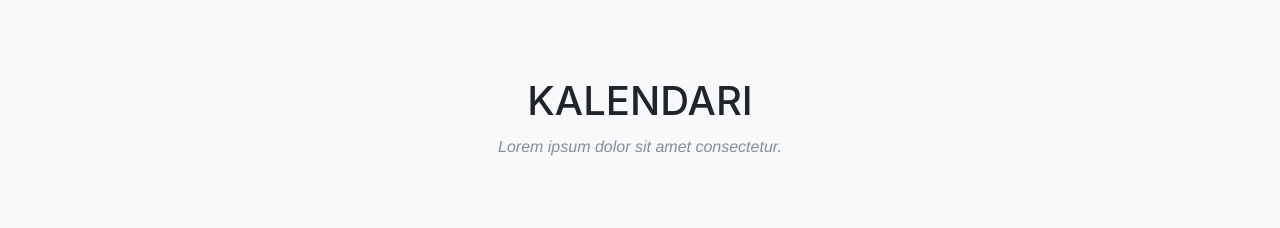
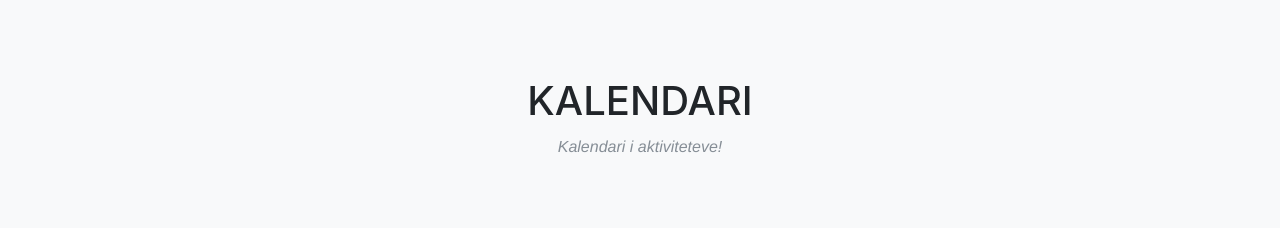
Before and after one commit to Shkendija/Project1, a website with bundled scripts: page index.html in a window 1280 px wide. Shown: the part 1400-1628 px from the top of the page. Built offline with nearby package versions, Linux system fonts and the light colour scheme; a web font is replaced by a local one.

Commit message:
Test change

```diff
--- a/index.html
+++ b/index.html
@@ -121,7 +121,7 @@
 
             <h2 class="section-heading">Kalendari</h2>
 
-            <h3 class="section-subheading text-muted">Lorem ipsum dolor sit amet consectetur.</h3>
+            <h3 class="section-subheading text-muted">Kalendari i aktiviteteve!</h3>
           </div>
         </div>
         <div class="row">
```
